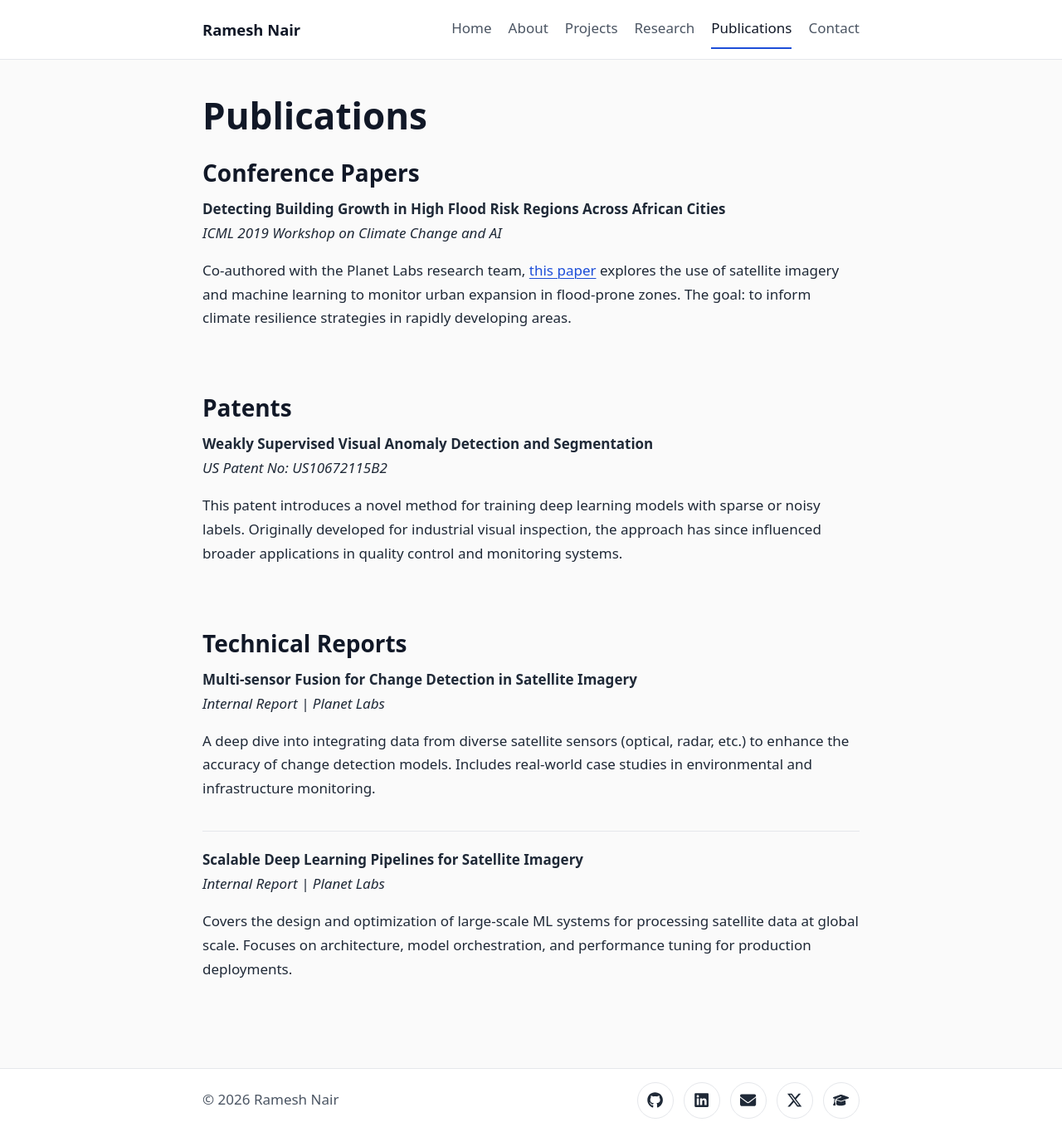
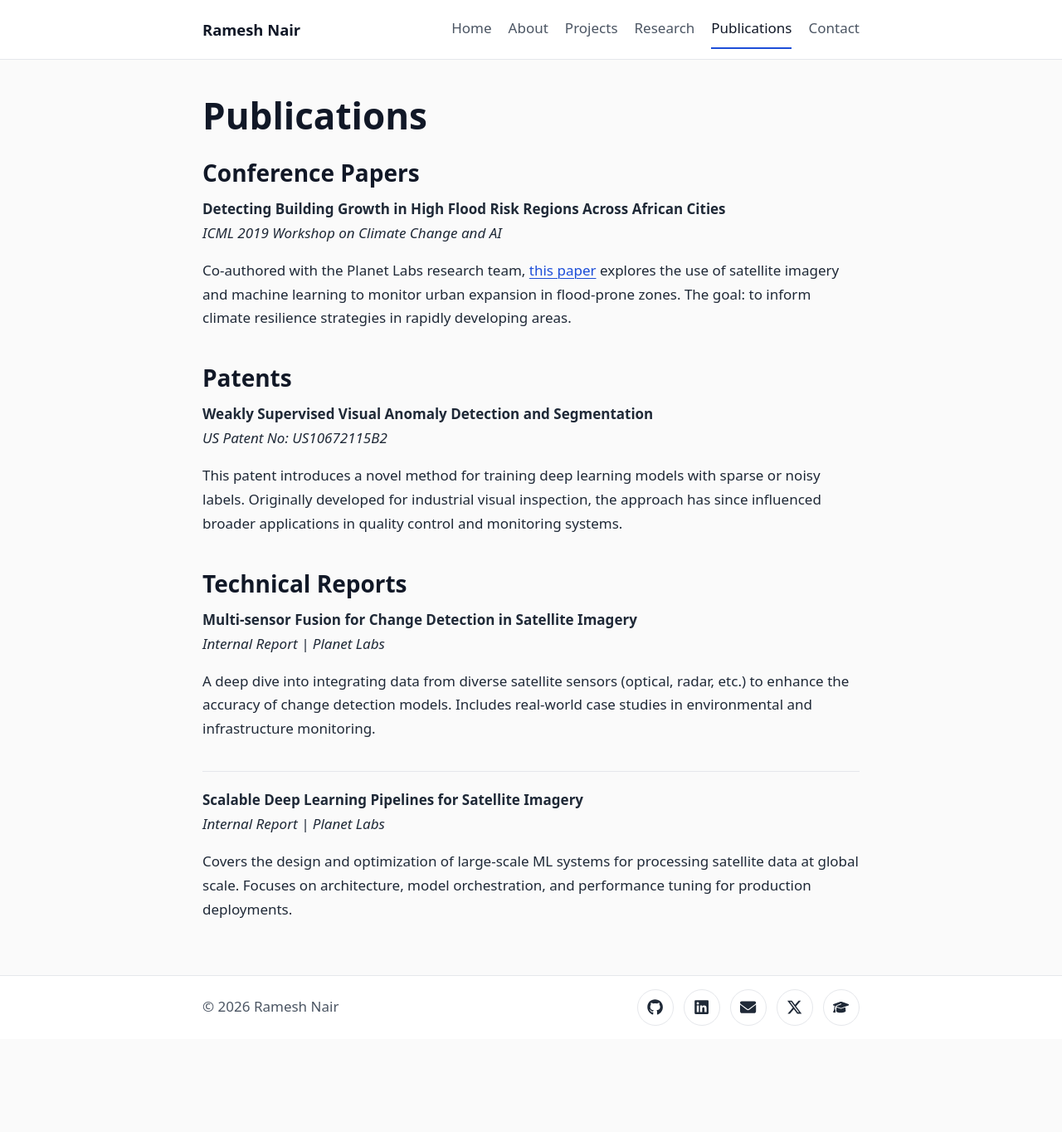
Before and after one commit to rameshnair007/rameshnair007.github.io, a Jekyll site: the page built from publications.md, in a window 1280 px wide and 1364 px high. Shown: the whole window at 83% size. Built offline with Jekyll 4.4.1, drawn with Linux system fonts in a browser that asks for light colours.

Commit message:
Show labeled links on Contact, tighten Publications spacing
Contact now shows icon-and-text buttons and drops the duplicate footer
icons. The last item in each publication list no longer adds extra space.

Co-Authored-By: Claude Sonnet 5.5 <noreply@anthropic.com>

```diff
--- a/_includes/social-links.html
+++ b/_includes/social-links.html
@@ -1,8 +1,8 @@
-<ul class="social-links" aria-label="Social links">
+<ul class="social-links{% if include.labels %} with-labels{% endif %}" aria-label="Social links">
   {% for item in site.data.social %}
   <li>
     <a href="{{ item.url }}"{% if item.external %} target="_blank" rel="noopener noreferrer" aria-label="{{ item.name }} (opens in a new tab)"{% else %} aria-label="{{ item.name }}"{% endif %}>
-      {% include icons/{{ item.icon }}.svg %}
+      {% include icons/{{ item.icon }}.svg %}{% if include.labels %}<span>{{ item.name }}</span>{% endif %}
     </a>
   </li>
   {% endfor %}
--- a/_layouts/default.html
+++ b/_layouts/default.html
@@ -37,7 +37,9 @@ layout: none
     <footer class="site-footer">
       <div class="container footer-inner">
         <p>&copy; {{ site.time | date: "%Y" }} {{ site.title | escape }}</p>
+        {% unless page.url == '/contact/' %}
         {% include social-links.html %}
+        {% endunless %}
       </div>
     </footer>
   </body>
--- a/assets/css/style.css
+++ b/assets/css/style.css
@@ -310,6 +310,8 @@ main > :first-child {
 
 .publication-list > li:last-child {
   border-bottom: 0;
+  margin-bottom: 0;
+  padding-bottom: 0;
 }
 
 /* Social links */
@@ -327,6 +329,7 @@ main > :first-child {
 }
 
 .social-links a {
+  text-decoration: none;
   display: inline-flex;
   align-items: center;
   justify-content: center;
@@ -341,6 +344,13 @@ main > :first-child {
 .social-links a:hover {
   color: var(--link);
   border-color: var(--link);
+}
+
+.social-links.with-labels a {
+  width: auto;
+  gap: 0.6rem;
+  padding: 0 1.1rem 0 0.9rem;
+  border-radius: 999px;
 }
 
 .icon {
```
